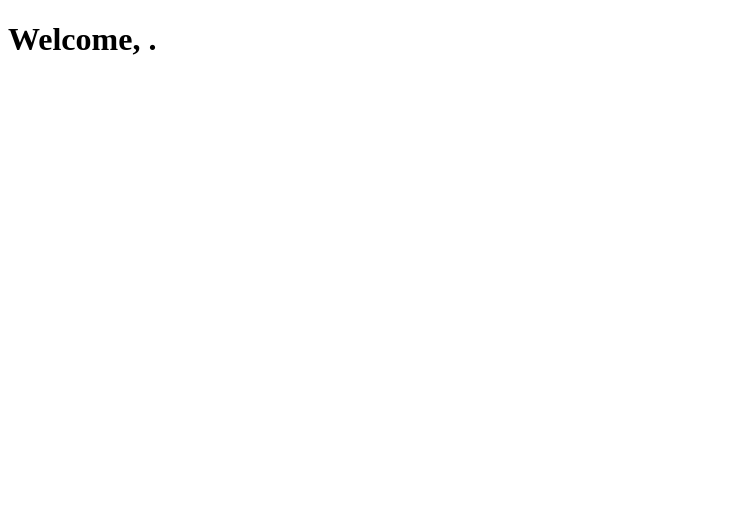
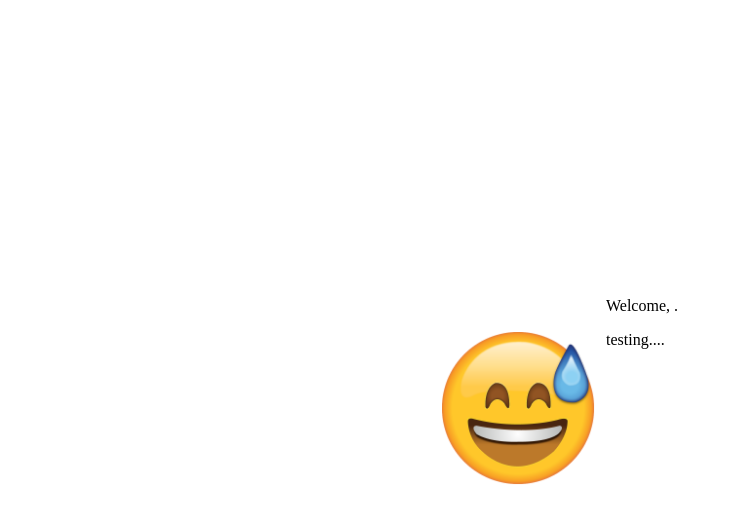
Before and after one commit to soongsoong/daily-card, a SvelteKit app: page / in a window 1280 px wide. Shown: the top 522 px of the page, without its empty margins (0-732 px from the left). Built offline with nearby package versions, Linux system fonts and the light colour scheme.

Commit message:
iframe css test

```diff
--- a/src/routes/+page.svelte
+++ b/src/routes/+page.svelte
@@ -1,7 +1,58 @@
-<script>
+<script lang="ts">
     import { page } from '$app/state';
+    import AwkwardEmoji from '$lib/assets/AwkwardEmoji.png';
+    import SmilingEmoji from '$lib/assets/SmilingEmoji.png';
 
+    const ImgDef = {
+        'default': { src: AwkwardEmoji, alt:"" },
+        'awkward': { src: AwkwardEmoji, alt:"awkward emoji" },
+        'smile': { src: SmilingEmoji, alt:"smiling emoji" }
+    };
+
+
+    $: img = page.url.searchParams.get('img') || ''
     $: name = page.url.searchParams.get('name') || ''
+
+    $: imgKey = (img in ImgDef) ? img as keyof typeof ImgDef : 'default'
 </script>
 
-<h1>Welcome, {name}.</h1>
+<div class="wrap">
+    <div class="card">
+        {#if imgKey}
+            <img src={ImgDef[imgKey].src} alt={ImgDef[imgKey].alt} />
+        {/if}
+        <div>
+            <p>Welcome, {name}.</p>
+            <p>testing....</p>
+        </div>
+    </div>
+</div>
+
+<style>
+    .wrap {
+        display: flex;
+        align-items: center;
+        justify-content: center;
+        height: 100vh;
+        width: 100%;
+    }
+
+    .card {
+        max-width: 400px;
+        aspect-ratio: 1.58/1;
+        display: grid;
+        grid-template-columns: 4fr 6fr;
+        column-gap: 10px;
+        align-items: center;
+    }
+
+    .card > img {
+        width: 100%;
+        object-fit: contain;
+    }
+
+    .card > div {
+        width: 100%;
+        height: 100%;
+    }
+</style>
```
Also changed, not shown: src/lib/assets/AwkwardEmoji.png (added), src/lib/assets/SmilingEmoji.png (added).
